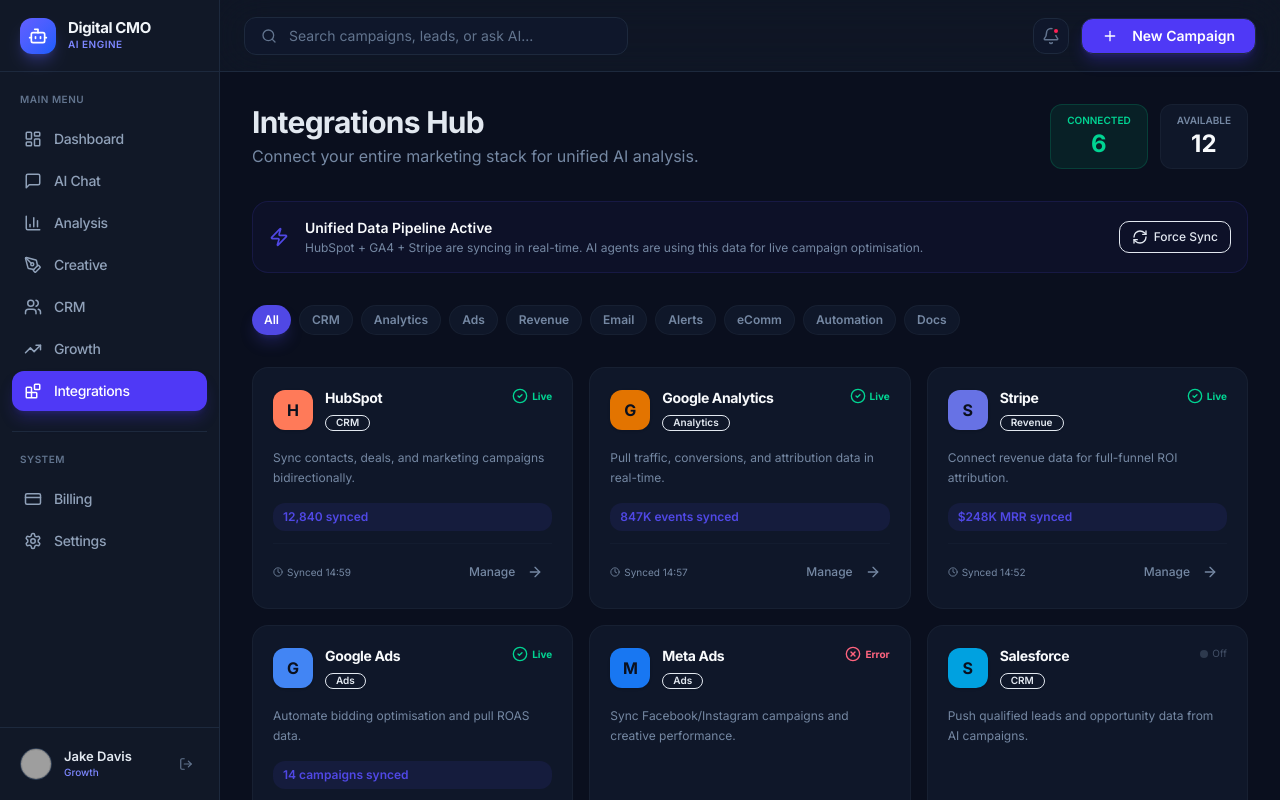
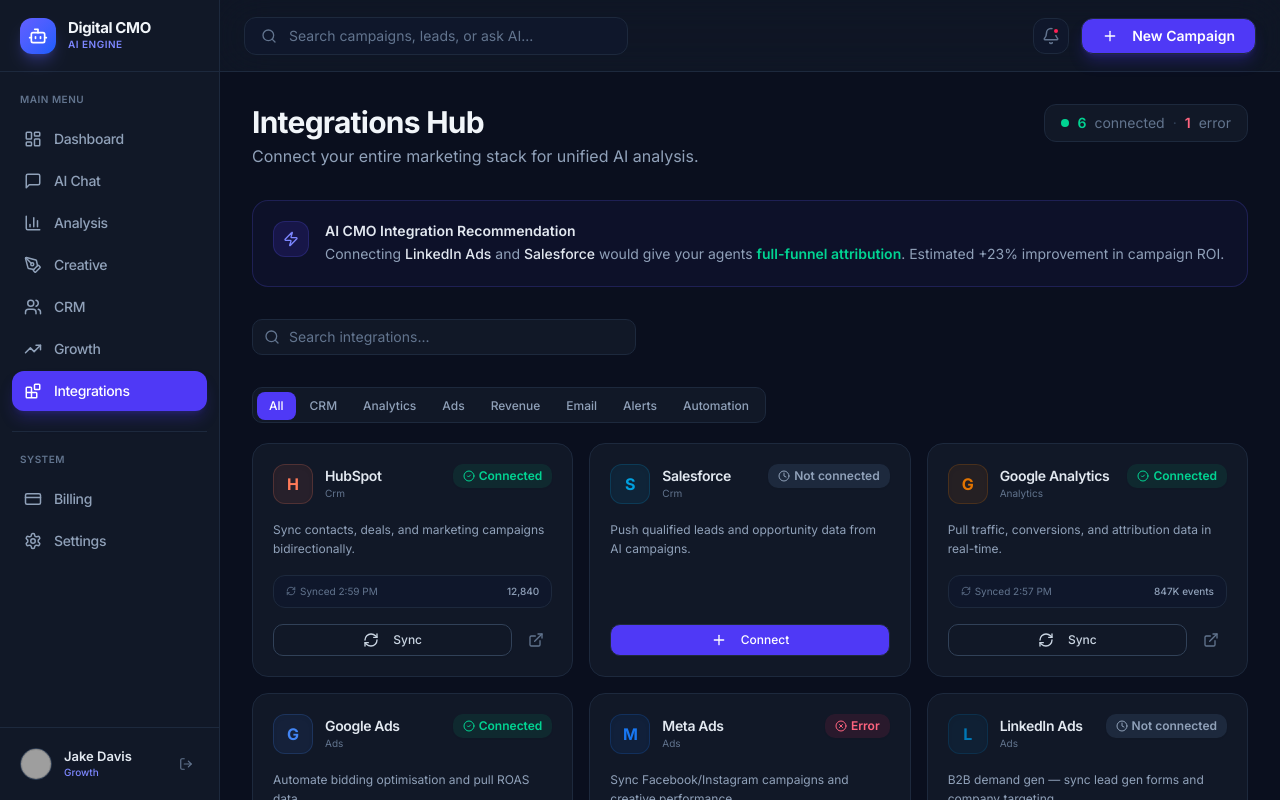
Before and after one commit to JakeDope777/digital-cmo-ai, a React (Vite) app in the folder frontend/: page /integrations in a window 1280 px wide. Built offline with nearby package versions, Linux system fonts and the light colour scheme; sample sign-in values are in the browser's storage; grey boxes are pictures that could not be loaded.

Commit message:
feat: canvas design system alignment - pages/Integrations.tsx

```diff
--- a/frontend/src/pages/Integrations.tsx
+++ b/frontend/src/pages/Integrations.tsx
@@ -1,44 +1,133 @@
+import { memo, useMemo, useState } from "react";
 import { useIntegrations, useConnectIntegration } from "@/hooks/use-api";
-import { Card, CardContent } from "@/components/ui/card";
+import { Badge } from "@/components/ui/badge";
 import { Button } from "@/components/ui/button";
-import { Badge } from "@/components/ui/badge";
-import { Loader2, CheckCircle2, XCircle, Clock, Zap, RefreshCw, Plus, ArrowRight } from "lucide-react";
+import { Tabs, TabsList, TabsTrigger, TabsContent } from "@/components/ui/tabs";
+import { Loader2, CheckCircle2, XCircle, Clock, Zap, RefreshCw, Plus, ExternalLink, Search } from "lucide-react";
 import { format } from "date-fns";
-import { useState } from "react";
+import { Input } from "@/components/ui/input";
 
 const INTEGRATION_CATALOG = [
-  { id: "hubspot",    name: "HubSpot",          category: "CRM",       desc: "Sync contacts, deals, and marketing campaigns bidirectionally.", color: "#ff7a59", status: "connected", lastSync: new Date(Date.now() - 180000), records: "12,840" },
-  { id: "ga4",        name: "Google Analytics", category: "Analytics", desc: "Pull traffic, conversions, and attribution data in real-time.", color: "#e37400", status: "connected", lastSync: new Date(Date.now() - 300000), records: "847K events" },
-  { id: "stripe",     name: "Stripe",           category: "Revenue",   desc: "Connect revenue data for full-funnel ROI attribution.", color: "#6772e5", status: "connected", lastSync: new Date(Date.now() - 600000), records: "$248K MRR" },
-  { id: "gads",       name: "Google Ads",       category: "Ads",       desc: "Automate bidding optimisation and pull ROAS data.", color: "#4285f4", status: "connected", lastSync: new Date(Date.now() - 900000), records: "14 campaigns" },
-  { id: "metaads",    name: "Meta Ads",         category: "Ads",       desc: "Sync Facebook/Instagram campaigns and creative performance.", color: "#1877f2", status: "error",     lastSync: new Date(Date.now() - 3600000), records: null },
-  { id: "salesforce", name: "Salesforce",       category: "CRM",       desc: "Push qualified leads and opportunity data from AI campaigns.", color: "#00a1e0", status: "disconnected", lastSync: null, records: null },
-  { id: "linkedin",   name: "LinkedIn Ads",     category: "Ads",       desc: "B2B demand gen — sync lead gen forms and company targeting.", color: "#0077b5", status: "disconnected", lastSync: null, records: null },
-  { id: "mailchimp",  name: "Mailchimp",        category: "Email",     desc: "Sync audiences and automate triggered email flows.", color: "#ffe01b", status: "disconnected", lastSync: null, records: null },
-  { id: "slack",      name: "Slack",            category: "Alerts",    desc: "Receive AI CMO alerts, campaign reports, and anomaly notifications.", color: "#4a154b", status: "connected", lastSync: new Date(Date.now() - 60000), records: "Live" },
-  { id: "shopify",    name: "Shopify",          category: "eComm",     desc: "Connect storefront revenue, product data and ad attribution.", color: "#96bf48", status: "disconnected", lastSync: null, records: null },
-  { id: "notion",     name: "Notion",           category: "Docs",      desc: "Export campaign briefs, reports and strategies to Notion.", color: "#ffffff", status: "disconnected", lastSync: null, records: null },
-  { id: "zapier",     name: "Zapier",           category: "Automation",desc: "Build custom automation workflows with 5,000+ apps.", color: "#ff4f00", status: "connected", lastSync: new Date(Date.now() - 1800000), records: "12 zaps" },
+  { id: "hubspot",    name: "HubSpot",          category: "crm",       desc: "Sync contacts, deals, and marketing campaigns bidirectionally.",       color: "#ff7a59", status: "connected",    lastSync: new Date(Date.now() - 180000),   records: "12,840" },
+  { id: "salesforce", name: "Salesforce",       category: "crm",       desc: "Push qualified leads and opportunity data from AI campaigns.",           color: "#00a1e0", status: "disconnected", lastSync: null,                              records: null },
+  { id: "ga4",        name: "Google Analytics", category: "analytics", desc: "Pull traffic, conversions, and attribution data in real-time.",          color: "#e37400", status: "connected",    lastSync: new Date(Date.now() - 300000),   records: "847K events" },
+  { id: "gads",       name: "Google Ads",       category: "ads",       desc: "Automate bidding optimisation and pull ROAS data.",                     color: "#4285f4", status: "connected",    lastSync: new Date(Date.now() - 900000),   records: "14 campaigns" },
+  { id: "metaads",    name: "Meta Ads",         category: "ads",       desc: "Sync Facebook/Instagram campaigns and creative performance.",             color: "#1877f2", status: "error",        lastSync: new Date(Date.now() - 3600000), records: null },
+  { id: "linkedin",   name: "LinkedIn Ads",     category: "ads",       desc: "B2B demand gen — sync lead gen forms and company targeting.",            color: "#0077b5", status: "disconnected", lastSync: null,                              records: null },
+  { id: "stripe",     name: "Stripe",           category: "revenue",   desc: "Connect revenue data for full-funnel ROI attribution.",                  color: "#6772e5", status: "connected",    lastSync: new Date(Date.now() - 600000),   records: "$248K MRR" },
+  { id: "mailchimp",  name: "Mailchimp",        category: "email",     desc: "Sync audiences and automate triggered email flows.",                     color: "#ffe01b", status: "disconnected", lastSync: null,                              records: null },
+  { id: "slack",      name: "Slack",            category: "alerts",    desc: "Receive AI CMO alerts, campaign reports, and anomaly notifications.",    color: "#4a154b", status: "connected",    lastSync: new Date(Date.now() - 60000),    records: "Live" },
+  { id: "shopify",    name: "Shopify",          category: "ecomm",     desc: "Connect storefront revenue, product data and ad attribution.",           color: "#96bf48", status: "disconnected", lastSync: null,                              records: null },
+  { id: "notion",     name: "Notion",           category: "docs",      desc: "Export campaign briefs, reports and strategies to Notion.",              color: "#ffffff", status: "disconnected", lastSync: null,                              records: null },
+  { id: "zapier",     name: "Zapier",           category: "automation",desc: "Build custom automation workflows with 5,000+ apps.",                   color: "#ff4f00", status: "connected",    lastSync: new Date(Date.now() - 1800000), records: "12 zaps" },
 ];
 
-const CATEGORIES = ["All", "CRM", "Analytics", "Ads", "Revenue", "Email", "Alerts", "eComm", "Automation", "Docs"];
+const TABS = [
+  { value: "all",        label: "All" },
+  { value: "crm",        label: "CRM" },
+  { value: "analytics",  label: "Analytics" },
+  { value: "ads",        label: "Ads" },
+  { value: "revenue",    label: "Revenue" },
+  { value: "email",      label: "Email" },
+  { value: "alerts",     label: "Alerts" },
+  { value: "automation", label: "Automation" },
+];
 
-export function Integrations() {
+function StatusBadge({ status }: { status: string }) {
+  if (status === "connected") return (
+    <Badge className="bg-emerald-500/10 text-emerald-400 border-0 text-xs flex items-center gap-1 h-6">
+      <CheckCircle2 className="w-3 h-3" />Connected
+    </Badge>
+  );
+  if (status === "error") return (
+    <Badge className="bg-rose-500/10 text-rose-400 border-0 text-xs flex items-center gap-1 h-6">
+      <XCircle className="w-3 h-3" />Error
+    </Badge>
+  );
+  return (
+    <Badge className="bg-slate-800 text-slate-400 border-0 text-xs flex items-center gap-1 h-6">
+      <Clock className="w-3 h-3" />Not connected
+    </Badge>
+  );
+}
+
+const IntegrationCard = memo(function IntegrationCard({
+  item, onConnect,
+}: { item: typeof INTEGRATION_CATALOG[0]; onConnect: (id: string) => void }) {
+  return (
+    <div className="bg-[#111827] border border-slate-800 hover:border-slate-700 rounded-2xl p-5 flex flex-col gap-4 transition-all group">
+      <div className="flex items-start justify-between gap-3">
+        <div className="flex items-center gap-3">
+          <div
+            className="w-10 h-10 rounded-xl flex items-center justify-center text-lg font-bold shadow-inner border border-slate-700 shrink-0"
+            style={{ backgroundColor: `${item.color}18`, borderColor: `${item.color}30` }}
+          >
+            <span className="text-base font-bold" style={{ color: item.color }}>{item.name[0]}</span>
+          </div>
+          <div className="min-w-0">
+            <h4 className="font-semibold text-sm text-slate-200">{item.name}</h4>
+            <p className="text-[10px] text-slate-500 capitalize">{item.category}</p>
+          </div>
+        </div>
+        <StatusBadge status={item.status} />
+      </div>
+
+      <p className="text-xs text-slate-400 leading-relaxed">{item.desc}</p>
+
+      {item.status === "connected" && (
+        <div className="flex items-center justify-between text-[10px] text-slate-500 bg-slate-900 rounded-xl px-3 py-2 border border-slate-800">
+          <span className="flex items-center gap-1">
+            <RefreshCw className="w-2.5 h-2.5" />
+            {item.lastSync ? `Synced ${format(item.lastSync, "h:mm a")}` : "Never synced"}
+          </span>
+          {item.records && <span className="text-slate-400 font-medium">{item.records}</span>}
+        </div>
+      )}
+
+      <div className="flex gap-2 mt-auto">
+        {item.status === "connected" ? (
+          <>
+            <Button size="sm" variant="outline" className="flex-1 h-8 text-xs border-slate-700 bg-transparent text-slate-300 hover:bg-slate-800">
+              <RefreshCw className="w-3 h-3 mr-1.5" />Sync
+            </Button>
+            <Button size="sm" variant="ghost" className="h-8 w-8 p-0 text-slate-500 hover:text-slate-300">
+              <ExternalLink className="w-3.5 h-3.5" />
+            </Button>
+          </>
+        ) : item.status === "error" ? (
+          <Button size="sm" className="flex-1 h-8 text-xs bg-rose-600/20 text-rose-400 hover:bg-rose-600/30 border-0">
+            Reconnect
+          </Button>
+        ) : (
+          <Button size="sm" className="flex-1 h-8 text-xs bg-indigo-600 hover:bg-indigo-700 text-white" onClick={() => onConnect(item.id)}>
+            <Plus className="w-3 h-3 mr-1.5" />Connect
+          </Button>
+        )}
+      </div>
+    </div>
+  );
+});
+
+export const Integrations = memo(function Integrations() {
   const { data: integrations, isLoading } = useIntegrations();
   const connectMut = useConnectIntegration();
-  const [filter, setFilter] = useState("All");
+  const [search, setSearch] = useState("");
+
+  const connected = useMemo(() => INTEGRATION_CATALOG.filter(i => i.status === "connected").length, []);
+  const errorCount = useMemo(() => INTEGRATION_CATALOG.filter(i => i.status === "error").length, []);
 
   if (isLoading || !integrations) {
     return (
       <div className="h-full flex flex-col items-center justify-center gap-3">
-        <Loader2 className="w-8 h-8 animate-spin text-primary" />
-        <p className="text-sm text-muted-foreground">Loading your integrations...</p>
+        <Loader2 className="w-8 h-8 animate-spin text-indigo-500" />
+        <p className="text-sm text-slate-400">Loading your integrations...</p>
       </div>
     );
   }
 
-  const filtered = filter === "All" ? INTEGRATION_CATALOG : INTEGRATION_CATALOG.filter(i => i.category === filter);
-  const connected = INTEGRATION_CATALOG.filter(i => i.status === "connected").length;
+  const handleConnect = (id: string) => {
+    connectMut.mutate(id);
+  };
 
   return (
     <div className="space-y-8 animate-in fade-in duration-500">
@@ -46,129 +135,96 @@
       {/* Header */}
       <div className="flex items-start justify-between flex-wrap gap-4">
         <div>
-          <h2 className="text-3xl font-display font-bold">Integrations Hub</h2>
-          <p className="text-muted-foreground mt-1">Connect your entire marketing stack for unified AI analysis.</p>
+          <h2 className="text-3xl font-bold tracking-tight text-slate-100">Integrations Hub</h2>
+          <p className="text-slate-400 mt-1">Connect your entire marketing stack for unified AI analysis.</p>
         </div>
         <div className="flex items-center gap-3">
-          <div className="text-center px-4 py-2 bg-emerald-500/10 border border-emerald-500/20 rounded-xl">
-            <p className="text-[10px] text-emerald-400 font-semibold uppercase">Connected</p>
-            <p className="text-2xl font-bold text-emerald-400">{connected}</p>
-          </div>
-          <div className="text-center px-4 py-2 bg-card border border-border/50 rounded-xl">
-            <p className="text-[10px] text-muted-foreground font-semibold uppercase">Available</p>
-            <p className="text-2xl font-bold text-foreground">{INTEGRATION_CATALOG.length}</p>
+          <div className="flex items-center gap-2 px-4 py-2 bg-[#111827] border border-slate-800 rounded-xl text-sm text-slate-300">
+            <span className="w-2 h-2 rounded-full bg-emerald-400" />
+            <span className="font-semibold text-emerald-400">{connected}</span>
+            <span className="text-slate-500">connected</span>
+            {errorCount > 0 && <>
+              <span className="text-slate-700">·</span>
+              <span className="font-semibold text-rose-400">{errorCount}</span>
+              <span className="text-slate-500">error</span>
+            </>}
           </div>
         </div>
       </div>
 
-      {/* Data flow banner */}
-      <div className="rounded-2xl border border-primary/15 bg-primary/5 p-4 flex items-center gap-4">
-        <Zap className="w-5 h-5 text-primary shrink-0" />
-        <div className="flex-1 min-w-0">
-          <p className="text-sm font-semibold text-foreground">Unified Data Pipeline Active</p>
-          <p className="text-xs text-muted-foreground mt-0.5">HubSpot + GA4 + Stripe are syncing in real-time. AI agents are using this data for live campaign optimisation.</p>
+      {/* AI Banner */}
+      <div className="rounded-2xl border border-indigo-500/20 bg-indigo-600/5 p-5">
+        <div className="flex items-start gap-4">
+          <div className="w-9 h-9 rounded-xl bg-indigo-600/15 border border-indigo-500/20 flex items-center justify-center shrink-0">
+            <Zap className="w-4 h-4 text-indigo-400" />
+          </div>
+          <div className="flex-1 min-w-0">
+            <p className="text-sm font-semibold text-slate-200 mb-0.5">AI CMO Integration Recommendation</p>
+            <p className="text-sm text-slate-400 leading-relaxed">
+              Connecting <span className="text-slate-200 font-medium">LinkedIn Ads</span> and <span className="text-slate-200 font-medium">Salesforce</span> would give your agents{" "}
+              <span className="text-emerald-400 font-semibold">full-funnel attribution</span>. Estimated +23% improvement in campaign ROI.
+            </p>
+          </div>
         </div>
-        <Button size="sm" variant="outline" className="shrink-0 h-7 text-xs gap-1.5">
-          <RefreshCw className="w-3 h-3" />Force Sync
-        </Button>
       </div>
 
-      {/* Category Tabs */}
-      <div className="flex flex-wrap gap-2">
-        {CATEGORIES.map((cat) => (
-          <button
-            key={cat}
-            onClick={() => setFilter(cat)}
-            className={`px-3 py-1.5 rounded-full text-xs font-semibold transition-all ${filter === cat ? "bg-primary text-white shadow-lg shadow-primary/25" : "bg-card border border-border/50 text-muted-foreground hover:border-primary/30 hover:text-foreground"}`}
-          >
-            {cat}
-          </button>
-        ))}
+      {/* Search */}
+      <div className="relative max-w-sm">
+        <Search className="absolute left-3 top-1/2 -translate-y-1/2 w-4 h-4 text-slate-500" />
+        <Input
+          placeholder="Search integrations..."
+          value={search}
+          onChange={e => setSearch(e.target.value)}
+          className="pl-9 bg-[#111827] border-slate-800 text-slate-200 placeholder:text-slate-500 h-9 focus:border-indigo-500"
+        />
       </div>
 
-      {/* Integration Grid */}
-      <div className="grid grid-cols-1 md:grid-cols-2 lg:grid-cols-3 gap-4">
-        {filtered.map((int) => (
-          <div key={int.id} className="bg-card border border-border/50 rounded-2xl p-5 hover:border-primary/25 hover:shadow-lg hover:shadow-black/10 transition-all group flex flex-col">
-            <div className="flex items-start justify-between mb-4">
-              <div className="flex items-center gap-3">
-                <div
-                  className="w-10 h-10 rounded-xl flex items-center justify-center font-bold text-base text-background shadow-sm"
-                  style={{ backgroundColor: int.color }}
-                >
-                  {int.name[0]}
+      {/* Tabs */}
+      <Tabs defaultValue="all">
+        <TabsList className="bg-[#111827] border border-slate-800 h-9 p-1 gap-0.5 flex-wrap">
+          {TABS.map((tab) => (
+            <TabsTrigger
+              key={tab.value}
+              value={tab.value}
+              className="text-xs font-medium px-3 h-7 data-[state=active]:bg-indigo-600 data-[state=active]:text-white data-[state=active]:shadow-none text-slate-400"
+            >
+              {tab.label}
+            </TabsTrigger>
+          ))}
+        </TabsList>
+
+        {TABS.map((tab) => {
+          const items = tab.value === "all"
+            ? INTEGRATION_CATALOG.filter(i => !search || i.name.toLowerCase().includes(search.toLowerCase()))
+            : INTEGRATION_CATALOG.filter(i => i.category === tab.value && (!search || i.name.toLowerCase().includes(search.toLowerCase())));
+
+          return (
+            <TabsContent key={tab.value} value={tab.value} className="mt-5">
+              <div className="grid grid-cols-1 sm:grid-cols-2 xl:grid-cols-3 gap-4">
+                {items.map((item) => (
+                  <IntegrationCard key={item.id} item={item} onConnect={handleConnect} />
+                ))}
+              </div>
+              {items.length === 0 && (
+                <div className="text-center py-16 text-slate-500">
+                  <p className="font-medium">No integrations found</p>
+                  <p className="text-sm mt-1">Try adjusting your search</p>
                 </div>
-                <div>
-                  <h3 className="font-bold text-sm text-foreground group-hover:text-primary transition-colors">{int.name}</h3>
-                  <Badge variant="outline" className="text-[10px] py-0 h-4 bg-transparent mt-0.5">{int.category}</Badge>
-                </div>
-              </div>
-              <div>
-                {int.status === "connected" && (
-                  <div className="flex items-center gap-1 text-emerald-400">
-                    <CheckCircle2 className="w-4 h-4" />
-                    <span className="text-[10px] font-bold">Live</span>
-                  </div>
-                )}
-                {int.status === "error" && (
-                  <div className="flex items-center gap-1 text-rose-400">
-                    <XCircle className="w-4 h-4" />
-                    <span className="text-[10px] font-bold">Error</span>
-                  </div>
-                )}
-                {int.status === "disconnected" && (
-                  <div className="flex items-center gap-1 text-muted-foreground/50">
-                    <div className="w-2 h-2 rounded-full bg-muted-foreground/30" />
-                    <span className="text-[10px]">Off</span>
-                  </div>
-                )}
-              </div>
-            </div>
+              )}
+            </TabsContent>
+          );
+        })}
+      </Tabs>
 
-            <p className="text-xs text-muted-foreground leading-relaxed flex-1 mb-4">{int.desc}</p>
-
-            {int.records && (
-              <div className="mb-3 text-xs font-semibold text-primary bg-primary/10 px-2.5 py-1.5 rounded-lg inline-block">{int.records} synced</div>
-            )}
-
-            <div className="flex items-center justify-between mt-auto pt-3 border-t border-border/30">
-              <span className="text-[10px] text-muted-foreground flex items-center gap-1">
-                {int.lastSync ? (
-                  <><Clock className="w-2.5 h-2.5" />Synced {format(int.lastSync, "HH:mm")}</>
-                ) : (
-                  "Never synced"
-                )}
-              </span>
-              {int.status === "disconnected" && (
-                <Button
-                  size="sm"
-                  onClick={() => connectMut.mutate(int.id)}
-                  disabled={connectMut.isPending}
-                  className="h-7 px-3 text-xs bg-primary hover:bg-primary/90 text-white"
-                >
-                  {connectMut.isPending && connectMut.variables === int.id ? (
-                    <Loader2 className="w-3 h-3 animate-spin" />
-                  ) : (
-                    <><Plus className="w-3 h-3 mr-1" />Connect</>
-                  )}
-                </Button>
-              )}
-              {int.status === "error" && (
-                <Button size="sm" variant="destructive" className="h-7 px-3 text-xs">
-                  Reconnect
-                </Button>
-              )}
-              {int.status === "connected" && (
-                <Button size="sm" variant="ghost" className="h-7 px-2 text-xs text-muted-foreground hover:text-foreground">
-                  Manage <ArrowRight className="w-3 h-3 ml-1" />
-                </Button>
-              )}
-            </div>
-          </div>
-        ))}
+      {/* CTA Banner */}
+      <div className="rounded-2xl border border-slate-800 bg-[#111827] p-6 text-center">
+        <h3 className="font-bold text-slate-200 mb-2">Need a custom integration?</h3>
+        <p className="text-sm text-slate-400 mb-4">Our API supports any data source. Connect your internal tools, data warehouse, or custom platform.</p>
+        <div className="flex items-center justify-center gap-3 flex-wrap">
+          <Button className="bg-indigo-600 hover:bg-indigo-700 text-white text-sm">View API Docs</Button>
+          <Button variant="outline" className="border-slate-700 bg-transparent text-slate-300 hover:bg-slate-800 text-sm">Request Integration</Button>
+        </div>
       </div>
-
-      <p className="text-center text-xs text-muted-foreground/50">200+ integrations available · Custom webhook & API connector available on Scale plan</p>
     </div>
   );
-}
+});
```
